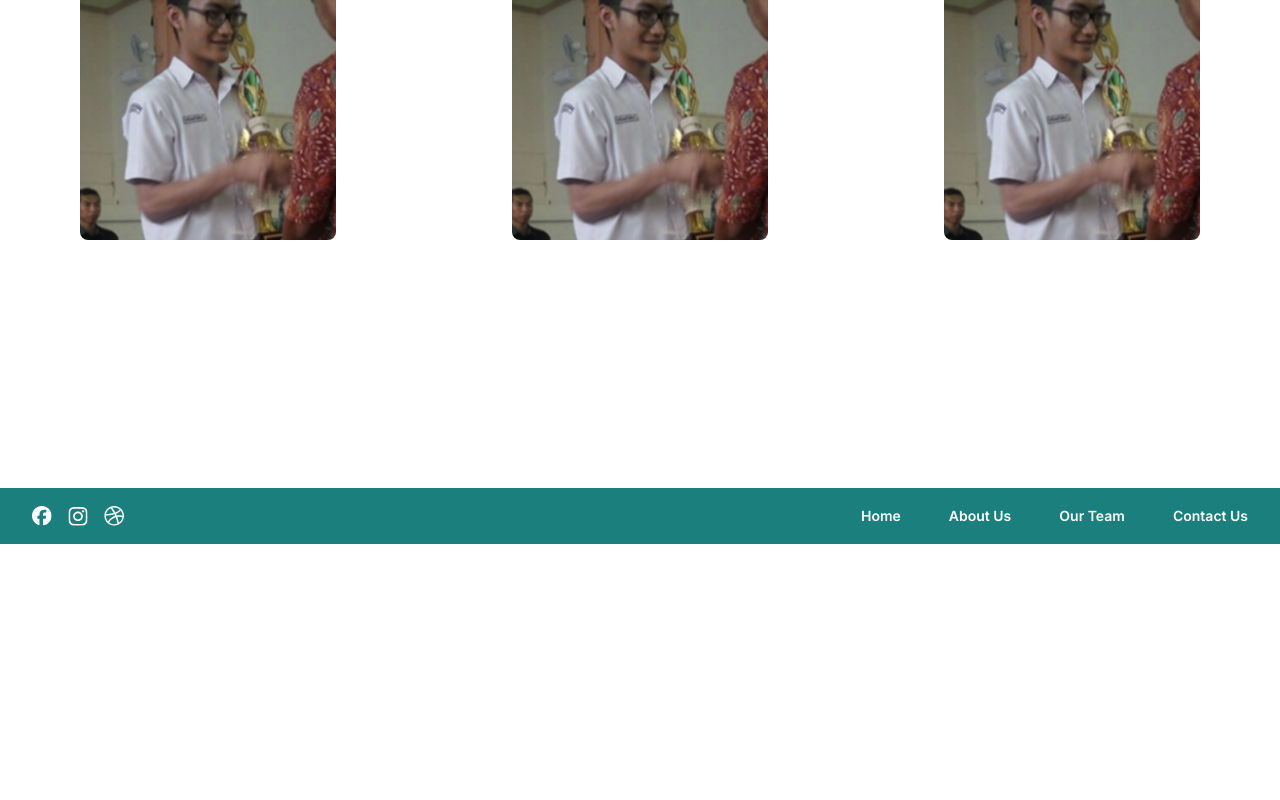
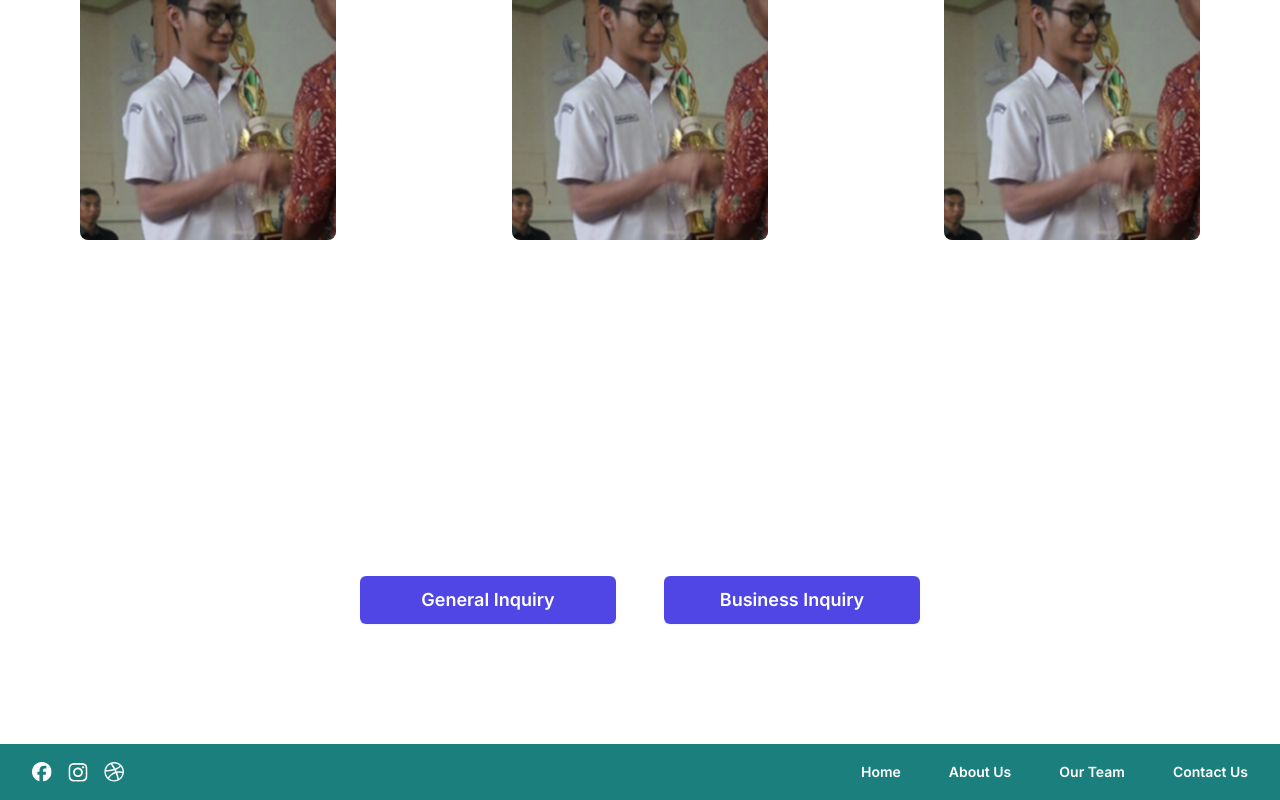
Before and after one commit to nuansacp2025/nuansa-web, a Next.js app: page / in a window 1280 px wide. Shown: the part 1428-2228 px from the top of the page. Before the commit the page ends 1972 px from the top, so only its background shows below. Built offline with nearby package versions, Linux system fonts and the light colour scheme.

Commit message:
Add link to contact us in home page

```diff
--- a/app/contact-us/page.tsx
+++ b/app/contact-us/page.tsx
@@ -8,7 +8,7 @@ import { FadeInDiv } from "../components/animations";
 export default function ContactPage() {
     return (
         <div className="items-center bg-green-a space-y-20 px-4 md:px-12 lg:px-16 pb-12">
-            <FadeInDiv className="sm:grid sm:grid-cols-2 text-white py-10">
+            <FadeInDiv id="general-form" className="sm:grid sm:grid-cols-2 text-white py-10">
                 <div className="sm:place-self-center mx-auto my-auto">
                     <GeneralForm/>
                 </div>
@@ -17,7 +17,7 @@ export default function ContactPage() {
                            style={{ width: '12rem', height: 'auto' }}/>
                 </div>
             </FadeInDiv>
-            <FadeInDiv className="sm:grid sm:grid-cols-2 bg-orange-a rounded-md text-black bottom-8 p-10">
+            <FadeInDiv id="business-form" className="sm:grid sm:grid-cols-2 bg-orange-a rounded-md text-black bottom-8 p-10">
                 <div className="sm:place-self-center hidden sm:block">
                     <Image src={'/images/contact-us/business_inquiry.png'} alt={'logo'} width={0} height={0} sizes="100vw"
                            style={{width: '12rem', height: 'auto'}}/>
--- a/app/page.tsx
+++ b/app/page.tsx
@@ -1,6 +1,7 @@
 'use client'
 
 import Image from "next/image";
+import Link from "next/link";
 import Timer from "./components/timer";
 import { FadeInDiv } from "./components/animations";
 
@@ -50,6 +51,23 @@ export default function Home() {
           </div>
         </div>
       </FadeInDiv>
+      <FadeInDiv className="w-full py-4 px-8 sm:py-12 sm:px-20 md:py-16 md:px-30 bg-transparent">
+        <h3 className="text-center text-xl md:text-2xl p-4 md:p-6">
+          Have a question or need assistance? Interested in partnering with NUANSA?
+        </h3>
+        <div className="flex flex-col md:flex-row items-center justify-center gap-4 md:gap-12">
+          <Link href="/contact-us#general-form">
+            <button className="block w-64 rounded-md bg-indigo-600 px-3.5 py-2.5 text-center text-lg font-semibold text-white shadow-sm hover:bg-indigo-500 focus-visible:outline focus-visible:outline-2 focus-visible:outline-offset-2 focus-visible:outline-indigo-600">
+              General Inquiry
+            </button>
+          </Link>
+          <Link href="/contact-us#business-form">
+            <button className="block w-64 rounded-md bg-indigo-600 px-3.5 py-2.5 text-center text-lg font-semibold text-white shadow-sm hover:bg-indigo-500 focus-visible:outline focus-visible:outline-2 focus-visible:outline-offset-2 focus-visible:outline-indigo-600">
+              Business Inquiry
+            </button>
+          </Link>
+        </div>
+      </FadeInDiv>
       <footer className="w-full py-4 text-center text-white">
         <p>© 2025 NUANSA. All rights reserved.</p>
       </footer>
```
